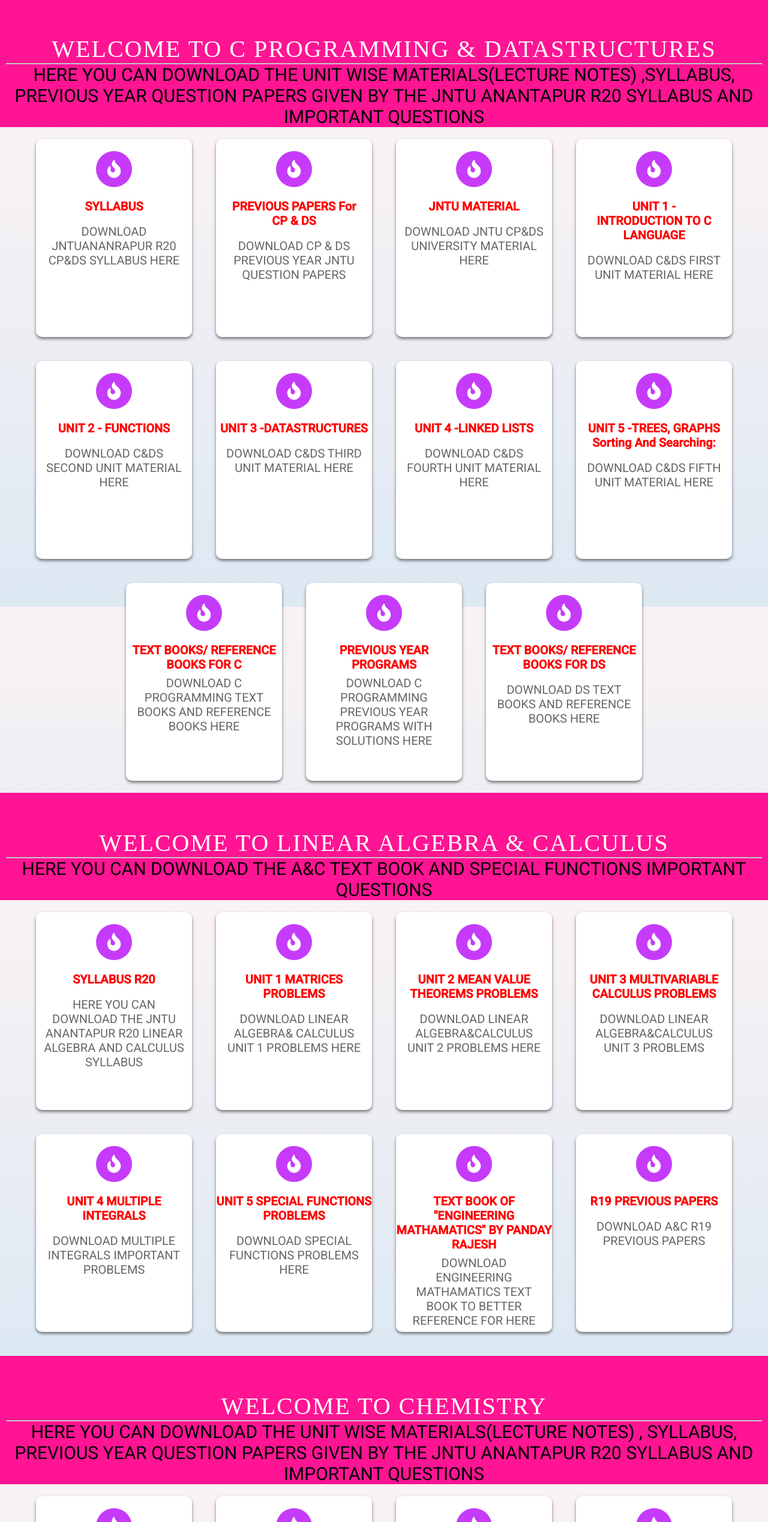
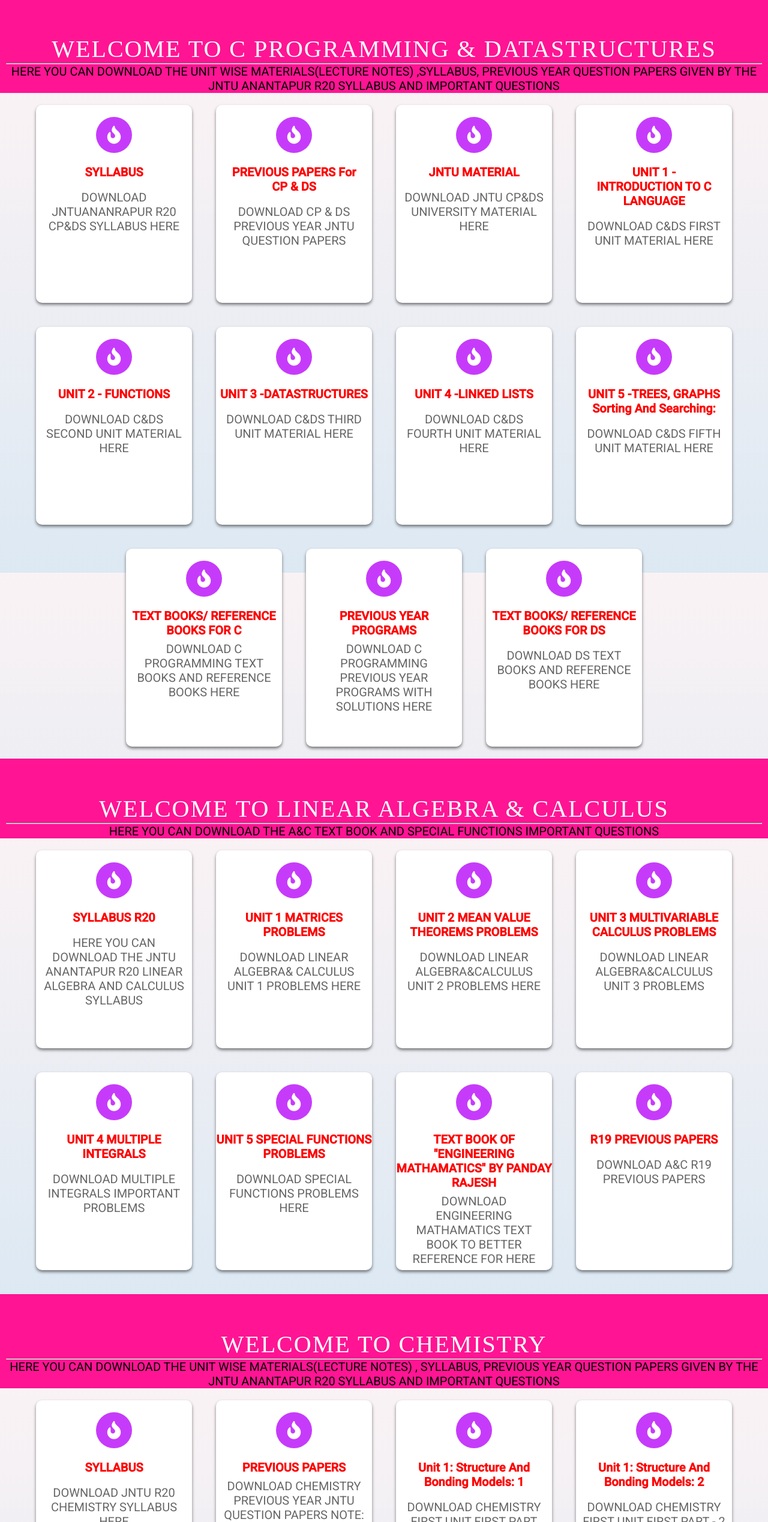
Before and after one commit to shannuboda/cse, a plain HTML site: page 1-1.html in a window 1280 px wide. Shown: the part 1522-4060 px from the top of the page at 60% size. Drawn offline with nearby package versions, Linux system fonts and the light colour scheme.

Commit message:
Update cser20semstyle - Copy.css

```diff
--- a/cser20semstyle - Copy.css
+++ b/cser20semstyle - Copy.css
@@ -568,7 +568,7 @@ header .logo i{
 }
 
 .coursecpds h5{
-  font-size: 3rem;
+  font-size: 2rem;
   color:BLACK;
 
 }
@@ -588,7 +588,7 @@ header .logo i{
 }
 
 .courselac h5{
-  font-size: 3rem;
+  font-size: 2rem;
   color:BLACK;
 
 }
@@ -607,7 +607,7 @@ header .logo i{
 }
 
 .coursebeee h5{
-  font-size: 3rem;
+  font-size: 2rem;
   color:BLACK;
 
 }
@@ -626,7 +626,7 @@ header .logo i{
 }
 
 .coursews h5{
-  font-size: 3rem;
+  font-size: 2rem;
   color:BLACK;
 
 }
@@ -645,7 +645,7 @@ header .logo i{
 }
 
 .coursechem h5{
-  font-size: 3rem;
+  font-size: 2rem;
   color:BLACK;
 
 }
```
